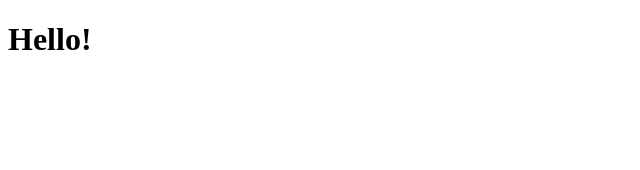
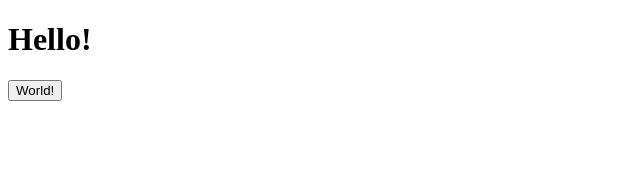
Before and after one commit to Webffle/Choi-react, a React (Create React App) app: page / in a window 1280 px wide. Shown: the top 170 px of the page, without its empty margins (0-640 px from the left). Built offline with nearby package versions, Linux system fonts and the light colour scheme.

Commit message:
test; pull_request_test

```diff
--- a/src/App.js
+++ b/src/App.js
@@ -4,6 +4,7 @@ function App() {
   return (
     <>
      <h1>Hello!</h1>
+     <button>World!</button>
     </>
   );
 }
```
